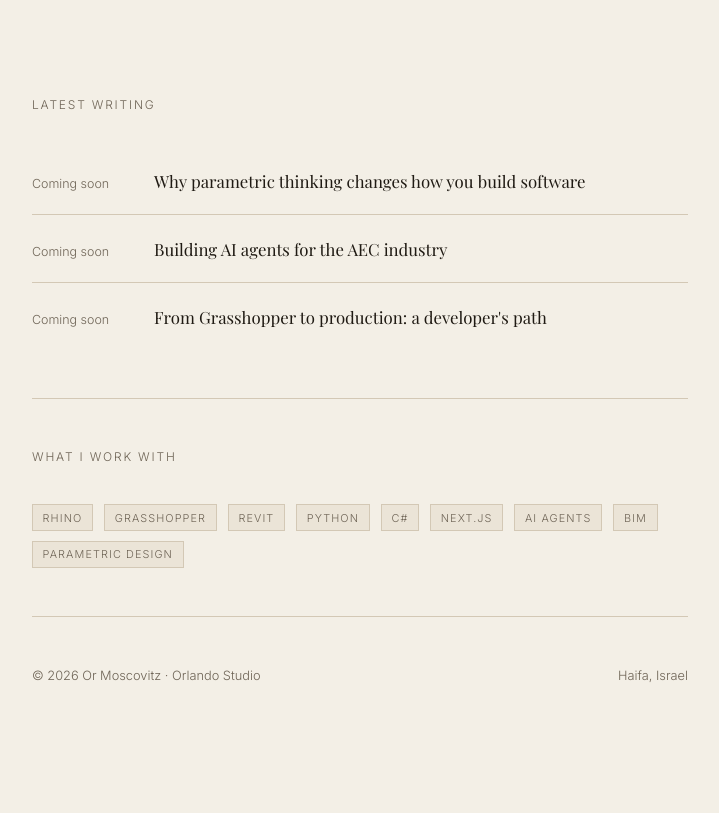
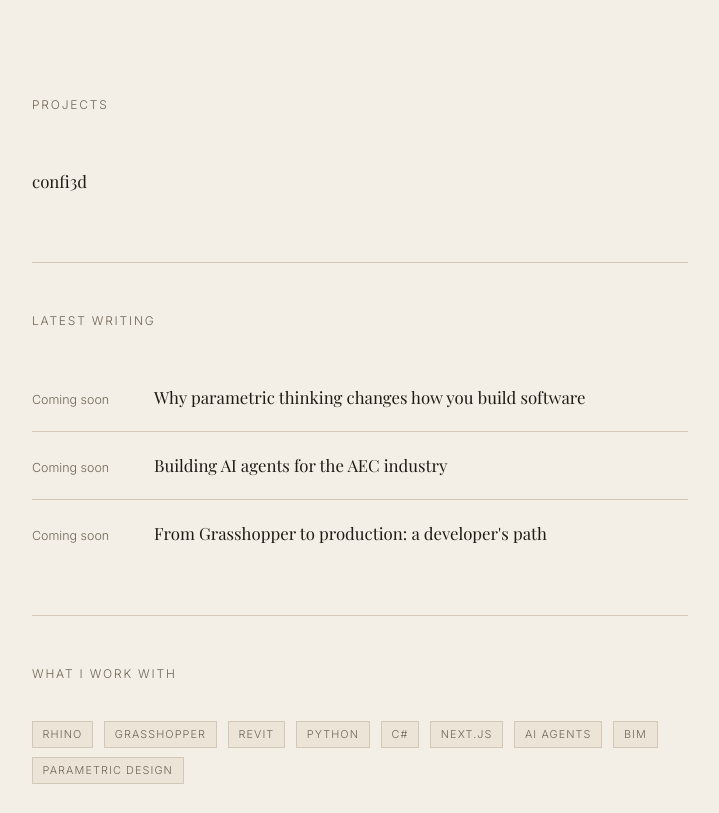
Before and after one commit to OrMosco/orlando-studio, a Next.js app: page / in a window 1280 px wide. Shown: the part 767-1580 px from the top of the page, without its empty margins (280-999 px from the left). Before the commit the page ends 1502 px from the top, so only its background shows below. Built offline with nearby package versions, Linux system fonts and the light colour scheme; a web font is replaced by a local one.

Commit message:
Add confi3d project to Projects section on the website

```diff
--- a/app/page.tsx
+++ b/app/page.tsx
@@ -16,6 +16,10 @@ export default function Home() {
     { num: "04", label: "Now" },
     { num: "05", label: "Uses" },
     { num: "06", label: "Contact" },
+  ];
+
+  const projects = [
+    { title: "confi3d", url: "https://shed-configurator-nine.vercel.app" },
   ];
 
   const posts = [
@@ -96,6 +100,19 @@ export default function Home() {
       </div>
 
       <section className="section">
+        <p className="section-label">Projects</p>
+        <div className="post-list">
+          {projects.map((project) => (
+            <div className="post-item" key={project.title}>
+              <a href={project.url} target="_blank" rel="noopener noreferrer" className="post-title">
+                {project.title}
+              </a>
+            </div>
+          ))}
+        </div>
+      </section>
+
+      <section className="section">
         <p className="section-label">Latest writing</p>
         <div className="post-list">
           {posts.map((post, i) => (
```
